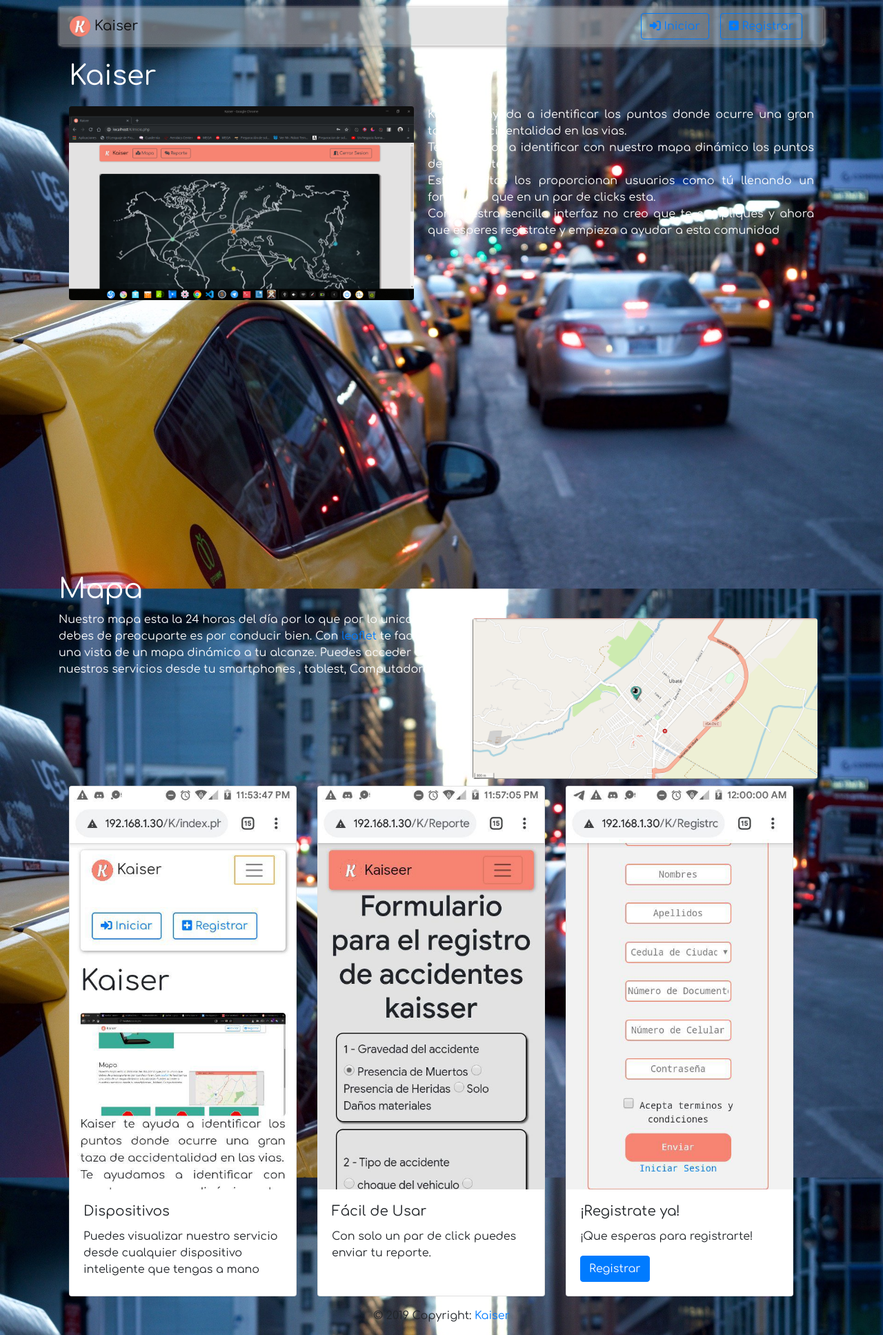
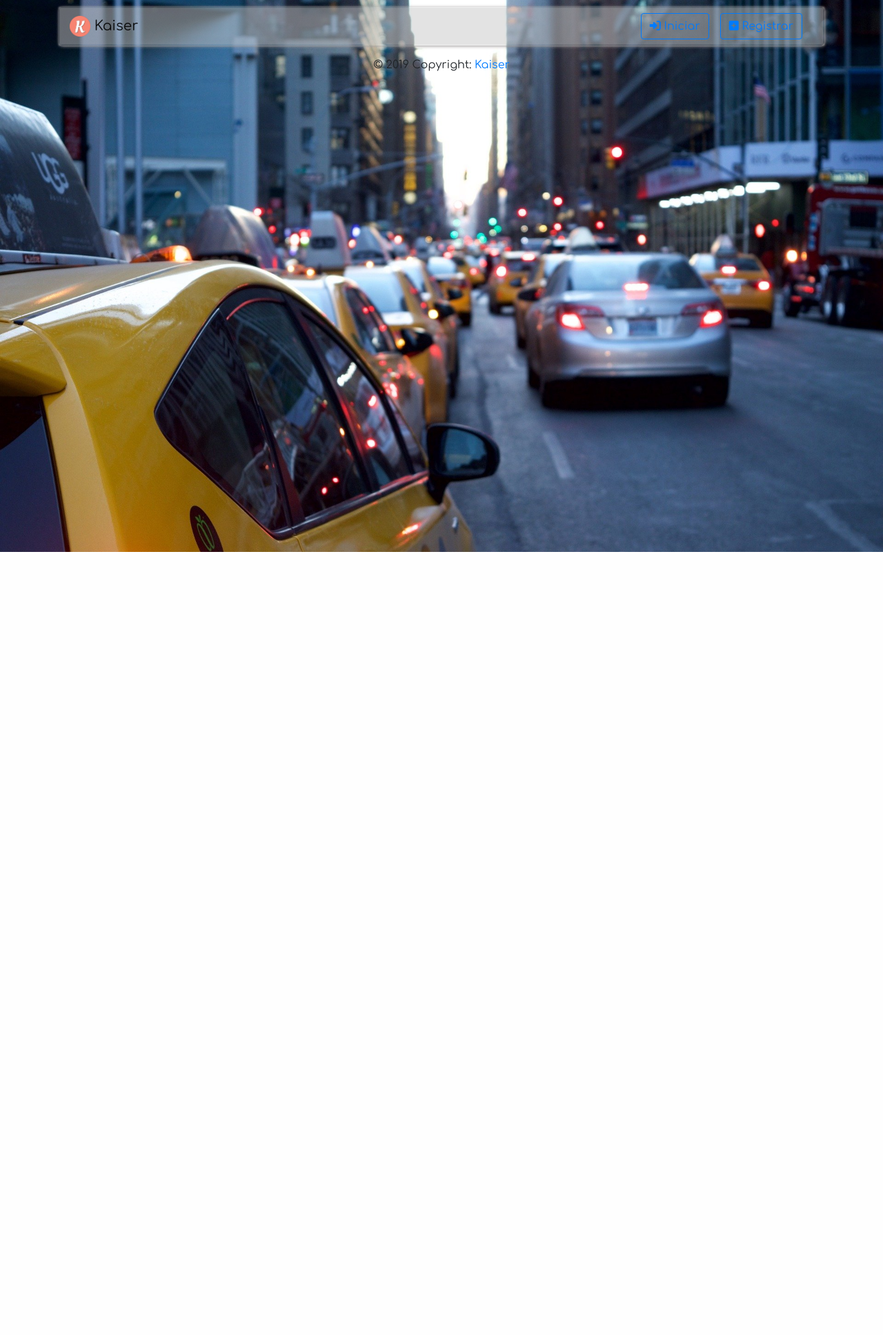
Before and after one commit to Kaiser-Soft/Kaiser, a PHP site: page / in a window 1280 px wide. Shown: the whole page at 69% size. After the commit the page ends 800 px from the top, so only its background shows below. Run offline with PHP 8.4, Linux system fonts and the light colour scheme; some libraries are stand-ins or nearby versions.

Commit message:
Comentarios de Codigo para mejora de interfaz

```diff
--- a/index.php
+++ b/index.php
@@ -77,7 +77,8 @@
 
         <!--Fin del navbar-->
         <!--Contenido-->
-        <section class="container contenido" style="height:600px;">
+        <!-- Comento código para mejora de interfaz de usua -->
+        <!-- <section class="container contenido" style="height:600px;">
 
             <h1 style="margin-top:20px;">Kaiser</h1>
             <div style="margin-top: 20px;">
@@ -90,14 +91,9 @@
                     Con nuestra sencilla interfaz no creo que te compliques y ahora que esperes registrate y empieza a ayudar a esta comunidad
                 </p>
             </div>
-        </section>
-        <br>
-        <br>
-        <br>
-        <br>
-        <br>
-        <br>
-        <section class=contenido2>
+        </section> -->
+
+        <!-- <section class=contenido2>
 
 
             <h1>Mapa</h1>
@@ -110,15 +106,15 @@
                 </p>
 
             </div>
-        </section>
-            <div class="card-deck col-sm-12 row" style="margin-top:20px;">
+        </section>   -->
+            <!-- <div class="card-deck col-sm-12 row" style="margin-top:20px;">
 
                 <div class="card" style="width: 18rem;">
                             <img src="imgs/tel.jpg" class="card-img-top" alt="...">
                             <div class="card-body">
                                 <h5 class="card-title">Dispositivos</h5>
                                 <p class="card-text">Puedes visualizar nuestro servicio desde cualquier dispositivo inteligente que tengas a mano</p>
-                                <!--<a href="#" class="btn btn-primary">Go somewhere</a>-->
+
                             </div>
                         </div>
                         <div class="card" style="width: 18rem; ">
@@ -126,7 +122,6 @@
                             <div class="card-body">
                                 <h5 class="card-title">Fácil de Usar</h5>
                                 <p class="card-text">Con solo un par de click puedes enviar tu reporte.</p>
-                                <!--<a href="#" class="btn btn-primary">Go somewhere</a>-->
                             </div>
                         </div>
                         <div class="card" style="width: 18rem;" >
@@ -138,7 +133,7 @@
                             </div>
                         </div>
                     </div>
-            </div>
+            </div>    -->
 </div>
         <!--Final Contenido-->
         <!-- Footer -->
```
